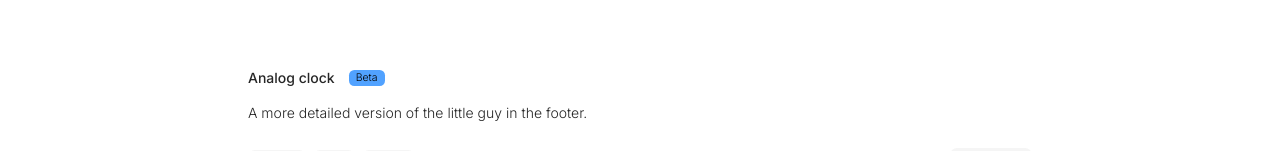
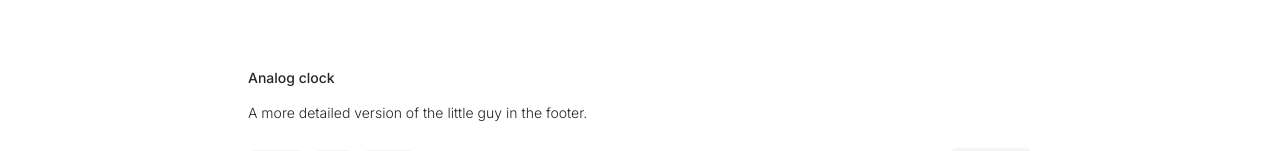
Before and after one commit to thejessewinton/jessewinton.works, a Next.js app: page /lab in a window 1280 px wide. Shown: the part 204-355 px from the top of the page. Built offline with nearby package versions, Linux system fonts and the light colour scheme; no server answers.

Commit message:
Update page.tsx

```diff
--- a/src/app/lab/page.tsx
+++ b/src/app/lab/page.tsx
@@ -8,13 +8,12 @@ import { ReactionMenu } from '~/components/lab/reaction-menu'
 import { Component, type ComponentProps } from '~/components/shared/component'
 import { Header } from '~/components/shared/header'
 
-const components = [
+const components: Array<ComponentProps> = [
   {
     title: 'Analog clock',
     description: 'A more detailed version of the little guy in the footer.',
     tools: ['Tailwind', 'React', 'Motion'],
     children: <Clock />,
-    beta: true,
     filename: 'clock.tsx',
   },
   {
@@ -65,7 +64,7 @@ const components = [
     children: <FluidButton />,
     filename: 'fluid-button.tsx',
   },
-] satisfies Array<ComponentProps>
+]
 
 export default function Home() {
   return (
```
